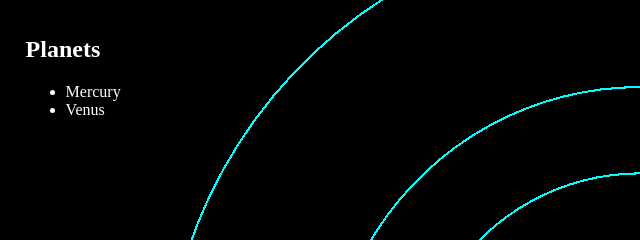
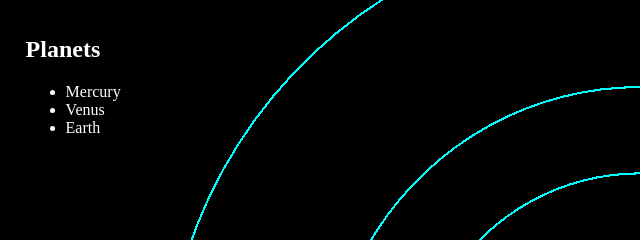
Before and after one commit to tstillwell/planet-distance-visualizer, a plain HTML site: page planets.html in a window 1280 px wide. Shown: the top 240 px of the page, 0-640 px from the left. Drawn offline with Linux system fonts and the light colour scheme.

Commit message:
feat: Add earth to overlay list

```diff
--- a/planets.html
+++ b/planets.html
@@ -15,6 +15,7 @@
     <ul>
         <li>Mercury</li>
         <li>Venus</li>
+        <li>Earth</li>
     </ul>
     </section>
     <script src="js/three.min.js"></script>
```
